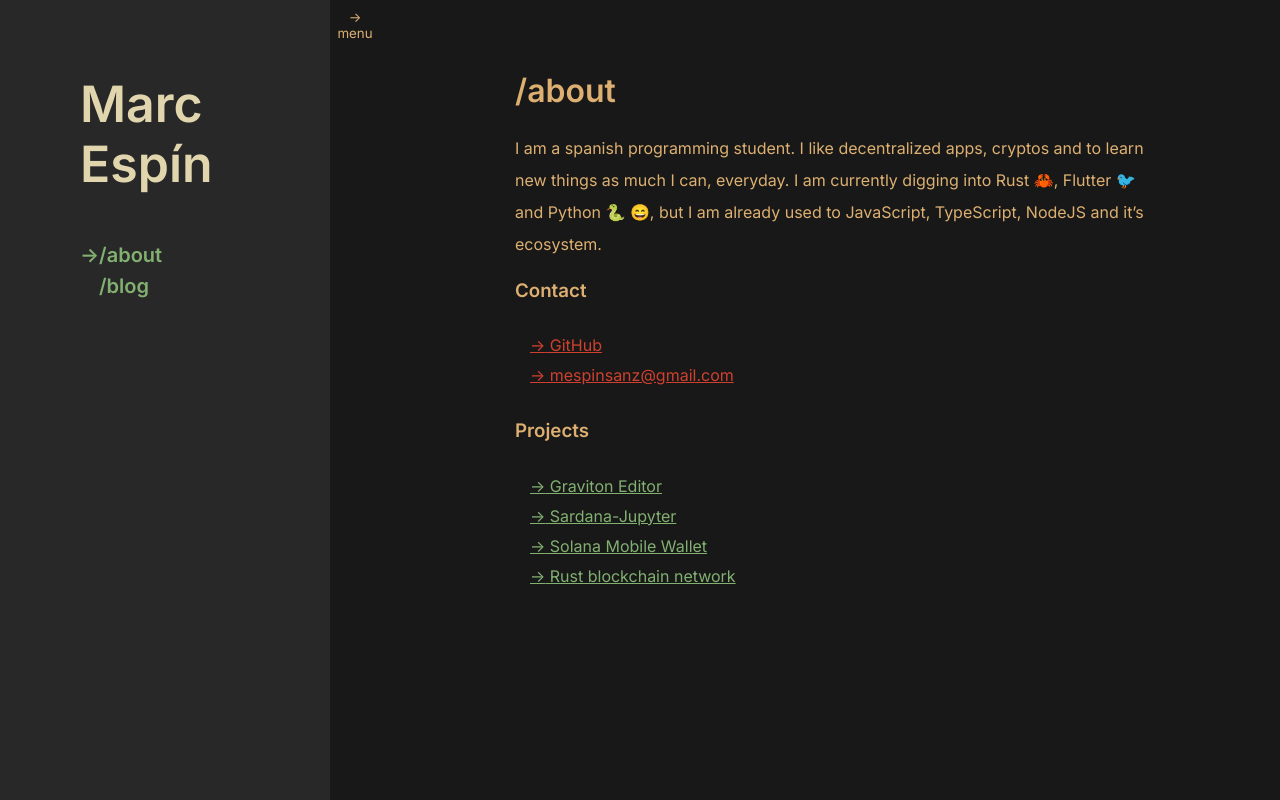
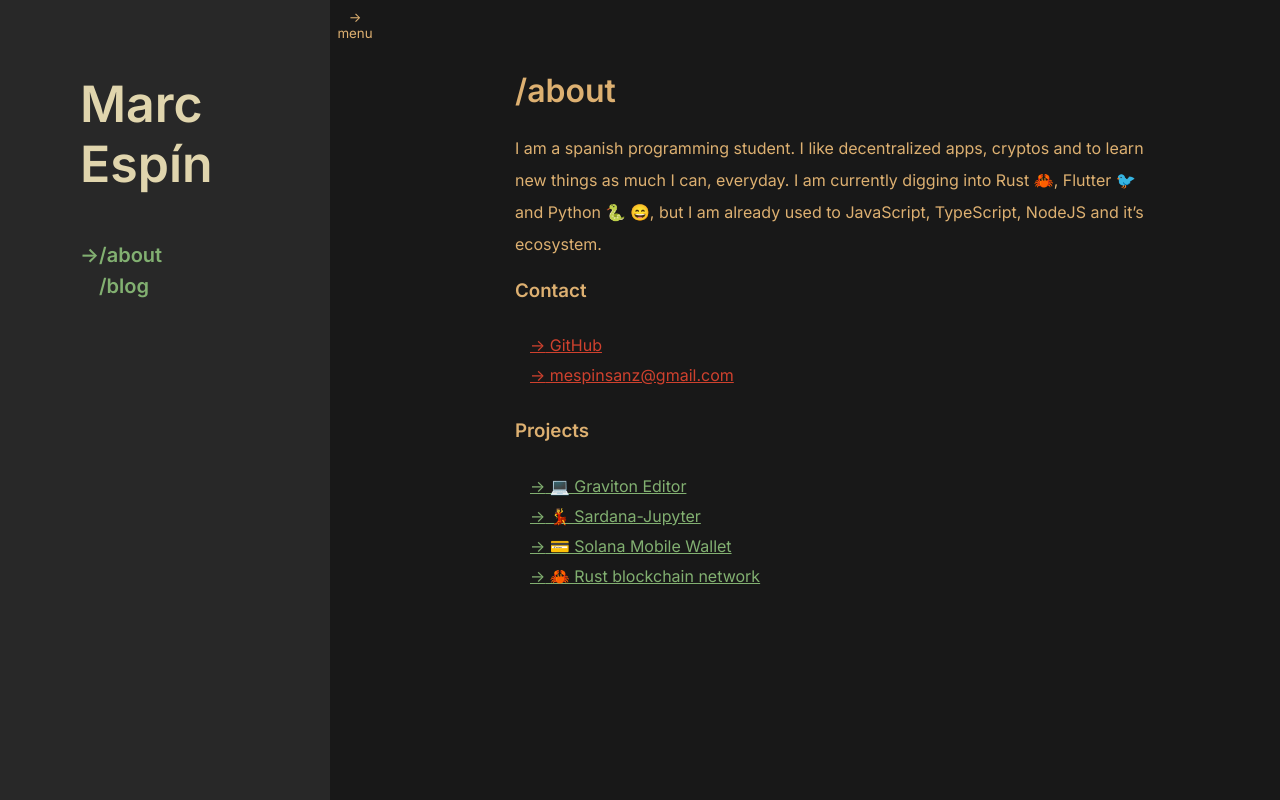
Before and after one commit to marc2332/portfolio, a Next.js app: page / in a window 1280 px wide. Built offline with nearby package versions, Linux system fonts and the light colour scheme; a web font is replaced by a local one.

Commit message:
:bug: Fixes

```diff
--- a/pages/blog/[slug].tsx
+++ b/pages/blog/[slug].tsx
@@ -1,16 +1,12 @@
 import Head from 'next/head'
-import useBlobity from 'blobity/lib/useBlobity';
 import { WiderContainer, PostContainer } from '../../components/styles'
-import { isMobile, MobileView } from 'react-device-detect';
-import React, { useEffect, useState } from 'react';
+import React from 'react';
 import fs from 'fs'
 import path from 'path'
 import highlight from 'remark-highlight.js'
 import matter from 'gray-matter';
 import ReactMarkdown from 'react-markdown';
-import { styled } from '@stitches/react';
 import 'highlight.js/styles/base16/gruvbox-dark-hard.css'
-
 
 export default function Post({ title, content }) {
   return (
--- a/pages/index.tsx
+++ b/pages/index.tsx
@@ -37,16 +37,16 @@ export default function Home() {
           </SmallTitle>
           <List>
             <ListLink>
-              <TextLinkAlternative target="_blank" href="https://github.com/Graviton-Code-Editor/Graviton-App"> {'->'} Graviton Editor</TextLinkAlternative>
+              <TextLinkAlternative target="_blank" href="https://github.com/Graviton-Code-Editor/Graviton-App"> {'->'} 💻 Graviton Editor</TextLinkAlternative>
             </ListLink>
             <ListLink>
-              <TextLinkAlternative target="_blank" href="https://github.com/marc2332/sardana-jupyter"> {'->'} Sardana-Jupyter</TextLinkAlternative>
+              <TextLinkAlternative target="_blank" href="https://github.com/marc2332/sardana-jupyter"> {'->'} 💃 Sardana-Jupyter</TextLinkAlternative>
             </ListLink>
             <ListLink>
-              <TextLinkAlternative target="_blank" href="https://github.com/marc2332/solana-mobile-wallet"> {'->'} Solana Mobile Wallet</TextLinkAlternative>
+              <TextLinkAlternative target="_blank" href="https://github.com/marc2332/solana-mobile-wallet"> {'->'} 💳 Solana Mobile Wallet</TextLinkAlternative>
             </ListLink>
             <ListLink>
-              <TextLinkAlternative target="_blank" href="https://github.com/marc2332/rust_blockchain"> {'->'} Rust blockchain network</TextLinkAlternative>
+              <TextLinkAlternative target="_blank" href="https://github.com/marc2332/rust_blockchain"> {'->'} 🦀 Rust blockchain network</TextLinkAlternative>
             </ListLink>
           </List>
         </div>
```
